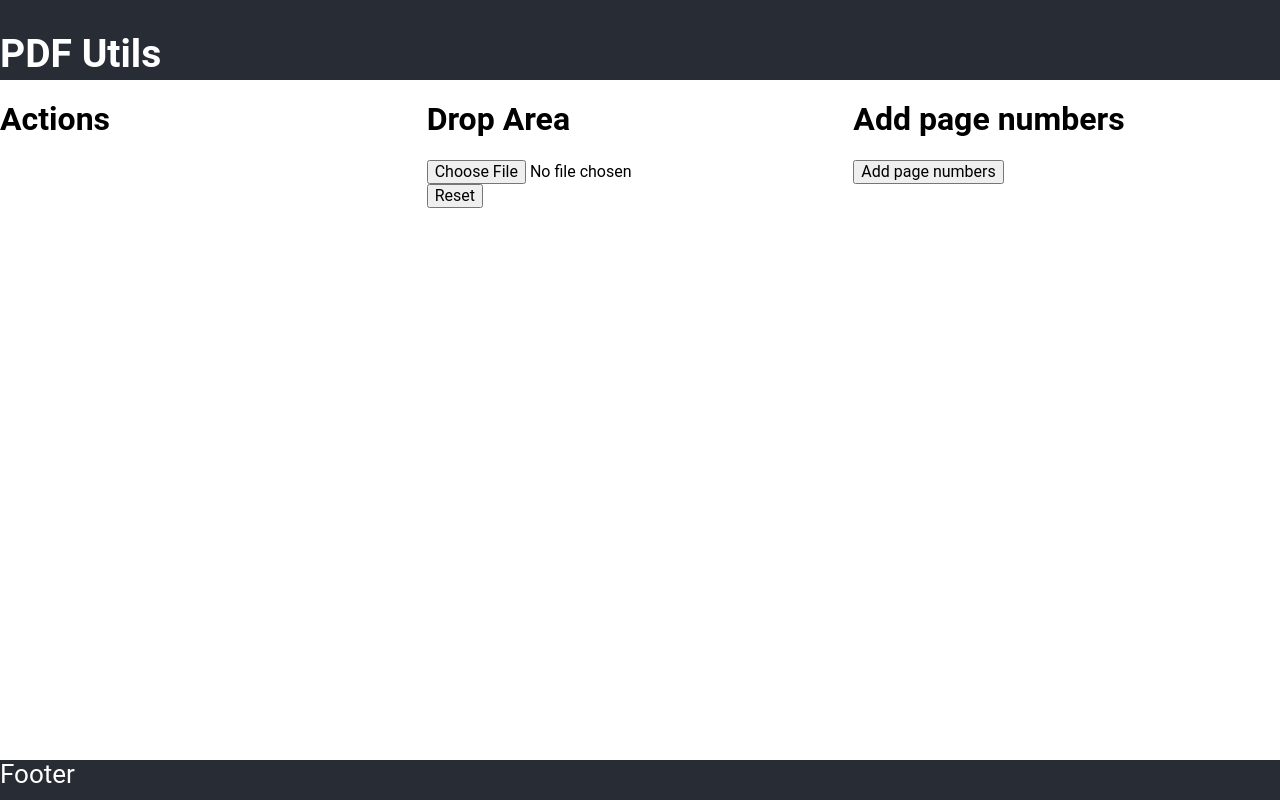
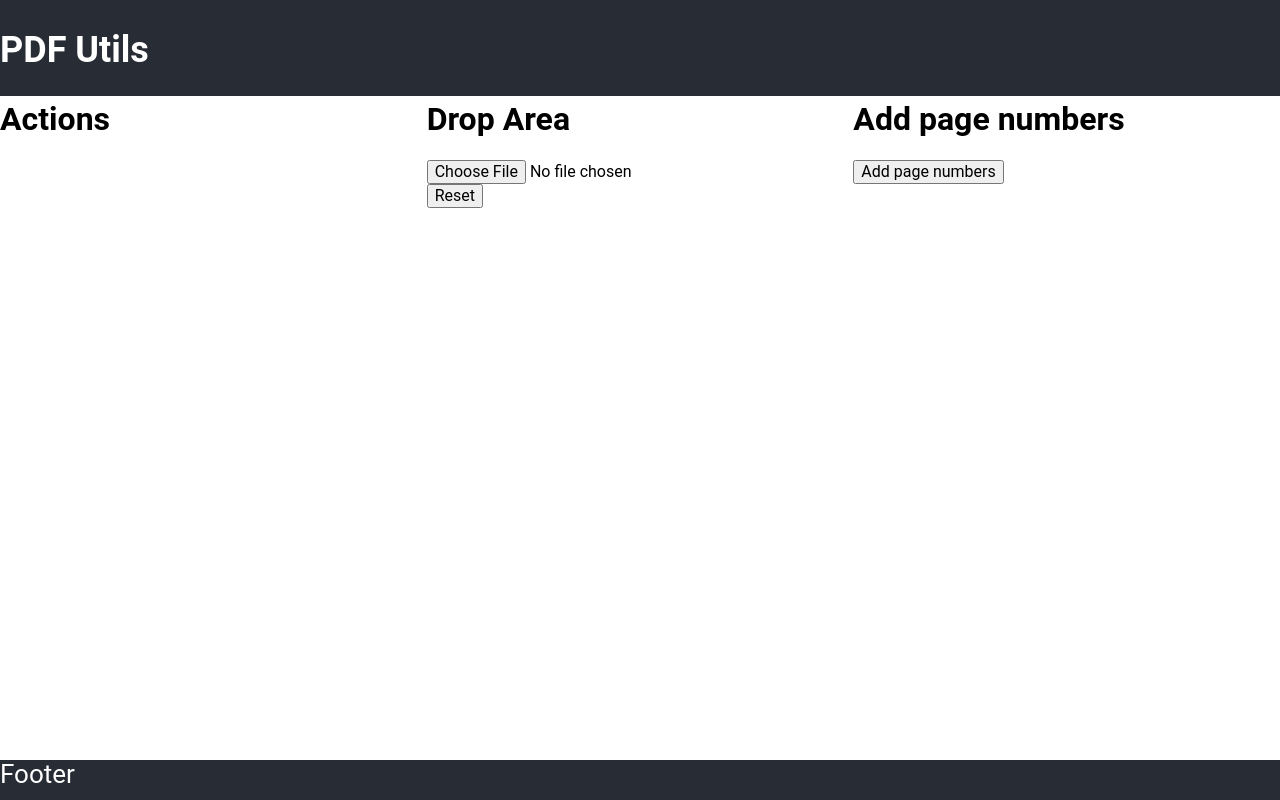
Before and after one commit to c1b3rt00lk1t/pdf-poc, a React (Vite) app: page / in a window 1280 px wide. Built offline with nearby package versions, Linux system fonts and the light colour scheme.

Commit message:
header styles

```diff
--- a/src/App.module.css
+++ b/src/App.module.css
@@ -10,10 +10,10 @@
 
 .header {
   background-color: #282c34;
-  min-height: 10vh;
+  min-height: 12vh;
   display: flex;
   justify-content: flex-start;
-  font-size: calc(10px + 2vmin);
+  font-size: calc(8px + 2vmin);
   color: white;
 }
 
```
